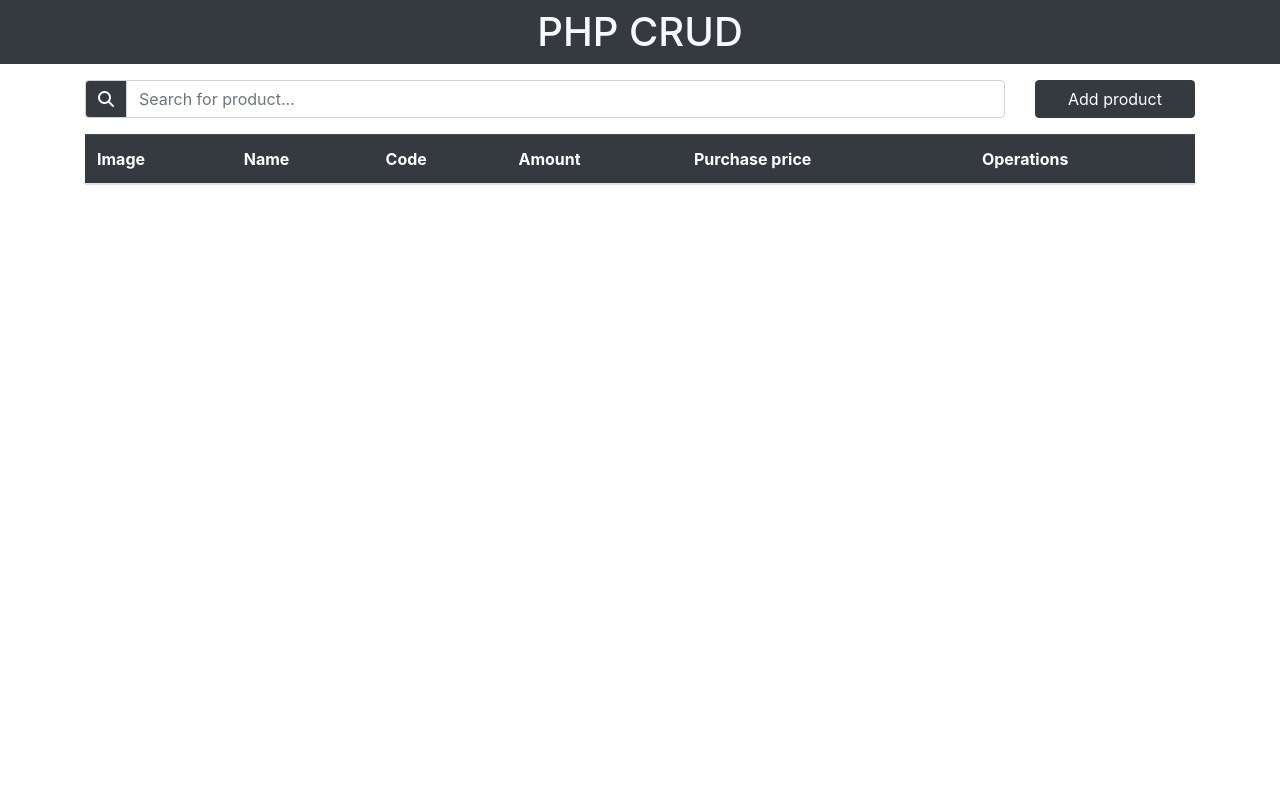
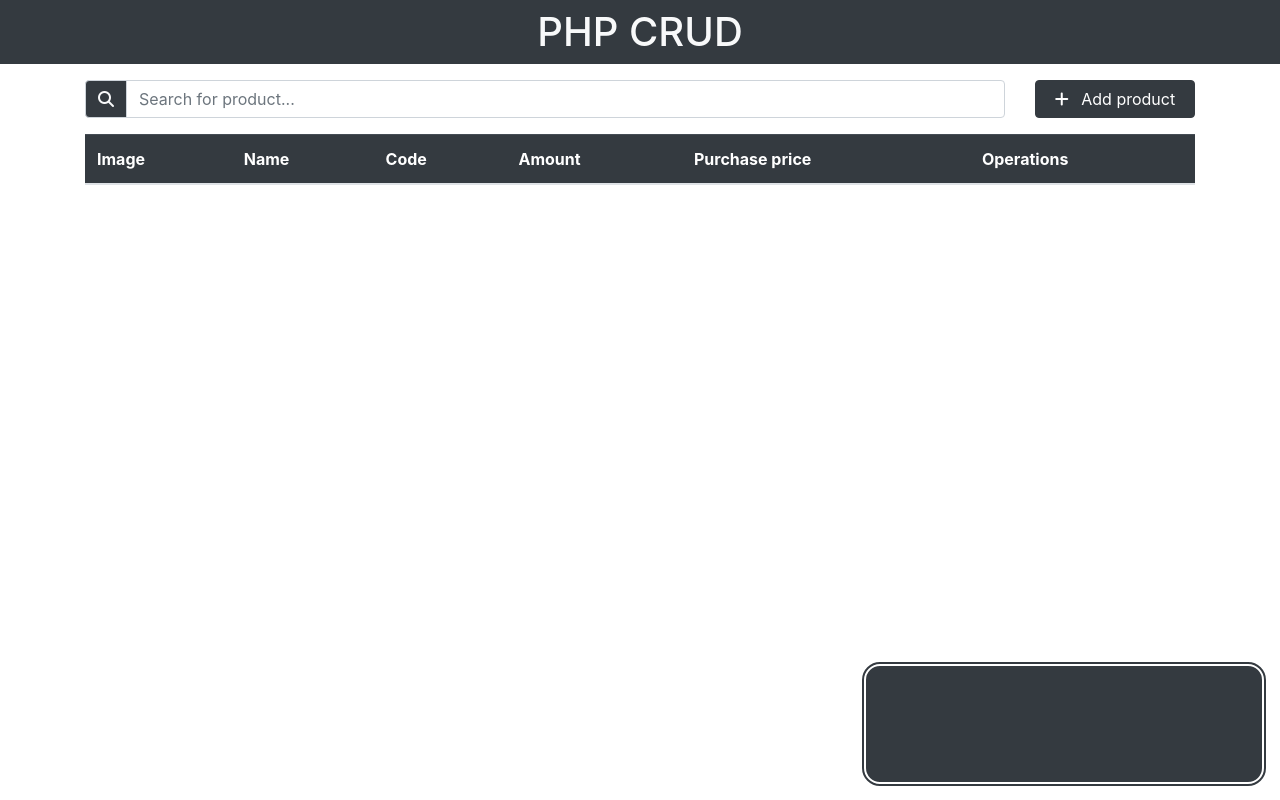
Before and after one commit to shabagu/php-crud, a PHP site: page / in a window 1280 px wide. Run offline with PHP 8.4, Linux system fonts and the light colour scheme; data that the repository does not hold is empty; some libraries are stand-ins or nearby versions.

Commit message:
toast system changing

```diff
--- a/components/productSearch.php
+++ b/components/productSearch.php
@@ -21,6 +21,9 @@
       data-toggle="modal"
       data-target="#product-form-modal"
       id="product-add-button"
-    >Add product</button>
+    >
+    <i class="fa-solid fa-plus pr-2"></i>
+    Add product
+  </button>
   </div>
 </div>
--- /dev/null
+++ b/components/toastBox.php
@@ -0,0 +1,4 @@
+<div id="toast-box" class="bg-dark text-light">
+  <div id="toast-icon" class="bg-dark text-light mb-2"></div>
+  <div id="toast-message"></div>
+</div>
--- a/index.php
+++ b/index.php
@@ -27,12 +27,13 @@
   <title>PHP CRUD</title>
 </head>
 <body>
-  <!-- (05:25:00 - revision) -->
+  <!-- todo: (05:25:00 - revision) -->
   <h1 class="bg-dark text-light text-center py-2">PHP CRUD</h1>
   <div class="container">
 
-    <!-- todo: toast -->
-    <div id="toast-box" class="text-center bg-dark text-light mb-3"></div>
+    <!-- todo: toast icons and closing button -->
+    <!-- todo: rename components extension to .php -->
+    <?php include "components/toastBox.php"; ?>
 
     <!-- search form -->
     <?php include "components/productSearch.php"; ?>
--- a/scripts/script.js
+++ b/scripts/script.js
@@ -1,5 +1,8 @@
-// after document has been loaded
+// after the document has been loaded
 $(document).ready(function() {
+
+  // fixing toast glitch
+  // toastGlitchFix()
 
   // calling getProducts()
   getProducts()
@@ -8,7 +11,8 @@ $(document).ready(function() {
   $(document).on("submit", "#product-form", function(event) {
     event.preventDefault()
     const isNew = $("#product-id").val().length > 0 ? false : true
-    const message = isNew ? "New product has been added successfully" : "Product has been updated successfully"
+    const toastMessage = isNew ? "New product has been added successfully" : "Product has been updated successfully"
+    const toastAction = isNew ? "create" : "update"
     $.ajax({
       url: "/php-crud/ajax.php",
       type: "post",
@@ -28,7 +32,7 @@ $(document).ready(function() {
           if (isNew){
             $("#current-page").val(1)
           }
-          toast(message)
+          toast(toastMessage, toastAction)
           getProducts()
         }
       },
@@ -45,8 +49,6 @@ $(document).ready(function() {
     const targetPage = $(this).data("page")
     $("#current-page").val(targetPage)
     getProducts()
-    // $(this).parent().siblings().removeClass("active")
-    // $(this).parent().addClass("active")
   })
 
   // onclick event for getting product to update
@@ -106,10 +108,9 @@ $(document).ready(function() {
         },
         success: function(response) {
           if (response.deleted) {
-            // $(".display-message").html("Product has been deleted successfully").fadeIn().delay(2500).fadeOut()
-            toast("Product has been deleted successfully")
+            console.log("Product successfully deleted!")
+            toast("Product has been deleted successfully", "delete")
             getProducts()
-            console.log("Product successfully deleted!")
           }
         },
         error: function(request, error) {
@@ -317,6 +318,41 @@ function pagination(totalNumberOfPages, currentPageNumber) {
   $("#product-pagination").html(pageList)
 }
 
-function toast(message) {
-  $("#toast-box").html(message).fadeIn().delay(2500).fadeOut()
+function toast(message, action) {
+
+  let iconName
+  switch (action) {
+    case "create" : iconName = "fa-plus"
+      break
+    case "update" : iconName = "fa-pencil"
+      break
+    case "delete" : iconName = "fa-trash-can"
+      break
+    default : iconName = ""
+  }
+
+  let icon = `<i class="fa-solid ${iconName} pr-2"></i>`
+
+  $("#toast-icon").html(icon)
+  $("#toast-message").html(message)
+
+  $("#toast-box").fadeIn().delay(2500).fadeOut()
+
+  // $("#toast-box").promise().done(function () {
+  //   $("#toast-box").fadeIn().delay(2500).fadeOut()
+  // })
+
+  // $.when (toast()).done(function() {
+  //     $("#toast-box").fadeIn().delay(2500).fadeOut()
+  // })
 }
+
+// function toastGlitchFix() {
+//   $("#toast-box").hide()
+//   $("#toast-box").css("width", "400px")
+//   $("#toast-box").css("padding", "16px")
+// }
+
+function createToast() {
+  $("toast-box")
+}
--- a/style/style.css
+++ b/style/style.css
@@ -11,3 +11,20 @@ img {
   width: 120px;
   height: 120px;
 }
+
+#toast-box {
+  position: absolute;
+  bottom: 0;
+  right: 0;
+
+  margin: 16px;
+  padding: 16px;
+
+  width: 400px;
+  height: 120px;
+
+  z-index: 1000;
+  border: 2px solid #fff;
+  border-radius: 16px;
+  outline: 2px solid #343a40;
+}
```
